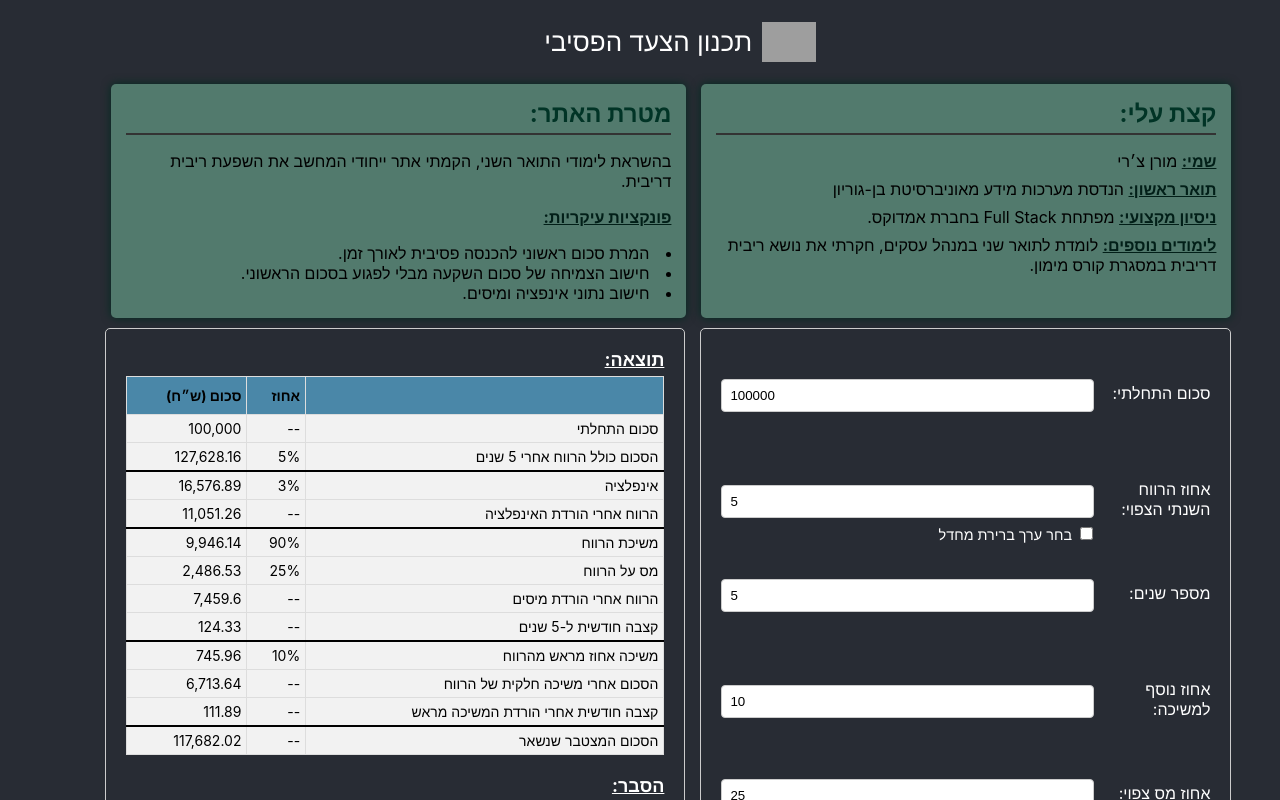
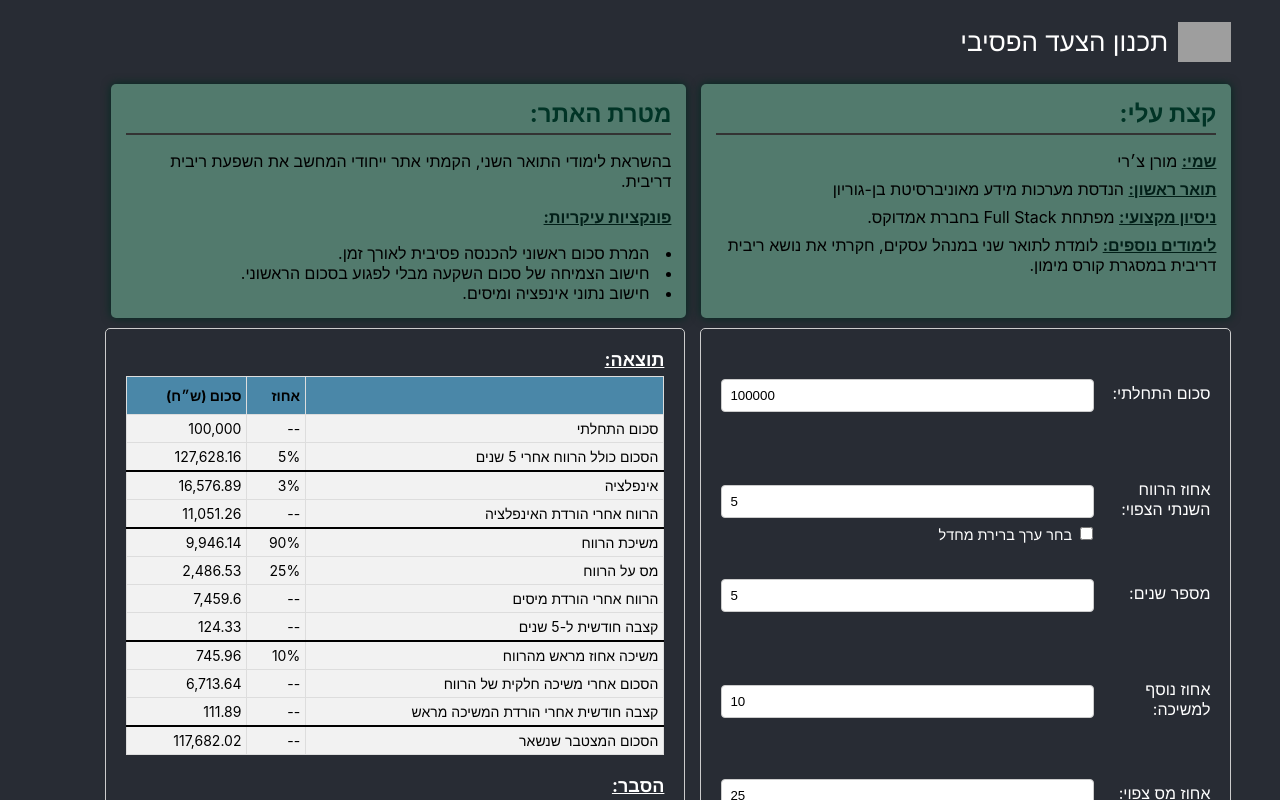
Before and after one commit to MoranChery/planning-passive-step, a React (Create React App) app: page / in a window 1280 px wide. Shown: the top 800 px of the page. Built offline with nearby package versions, Linux system fonts and the light colour scheme; grey boxes are pictures that could not be loaded.

Commit message:
Fix header

```diff
--- a/src/cssFiles/App.css
+++ b/src/cssFiles/App.css
@@ -25,9 +25,10 @@
   display: flex;
   gap: 10px;
   align-items: center;
-  justify-content: center;
+  justify-content: end;
   font-size: calc(10px + 2vmin);
   color: white;
+  padding-right: 2%;
 }
 
 body{
```
